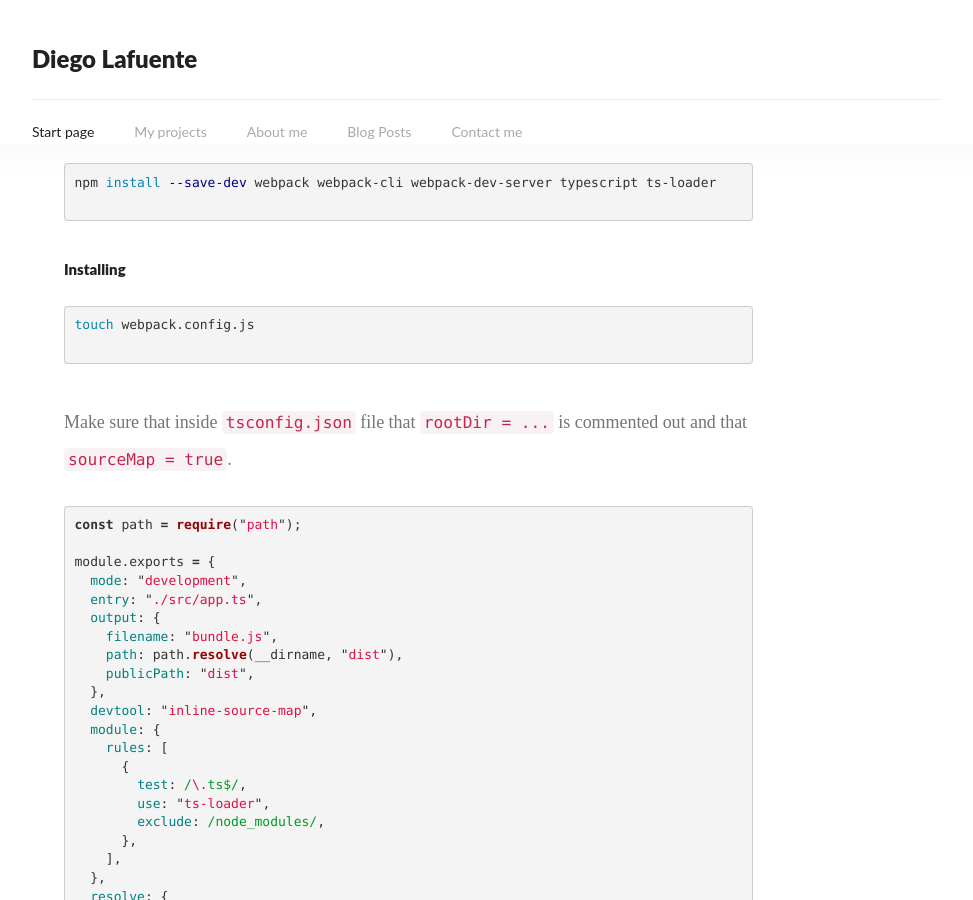
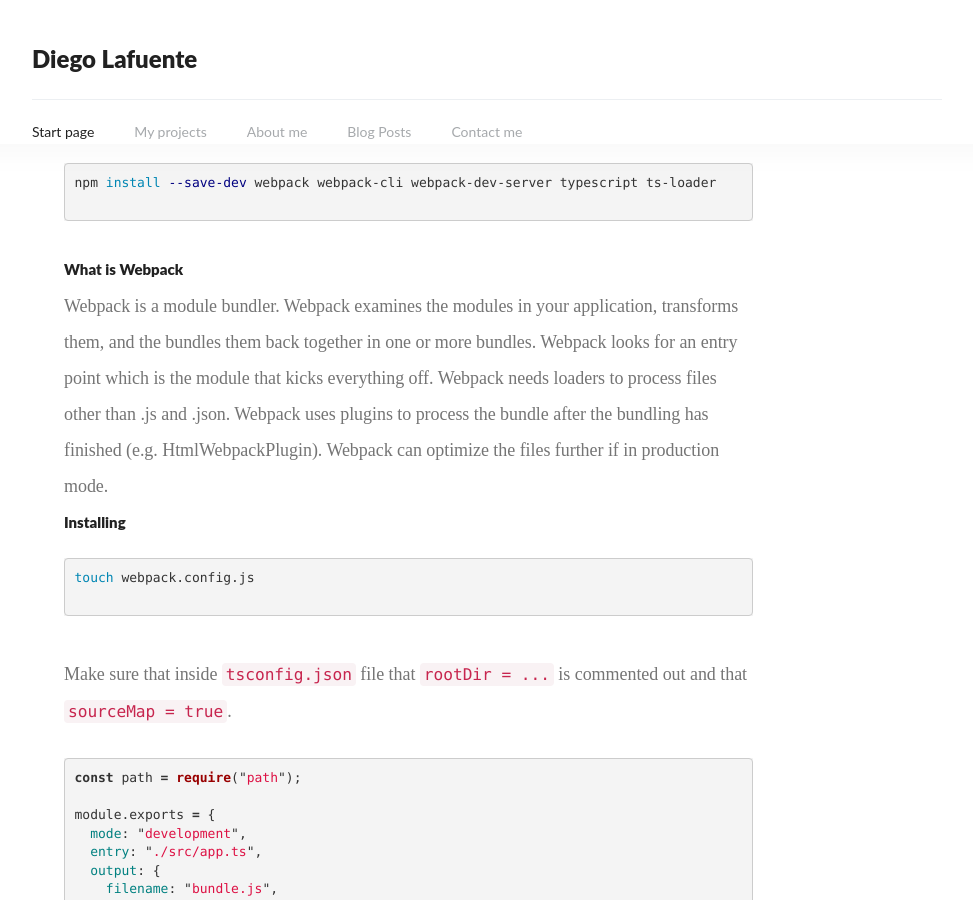
Before and after one commit to dlaf88/dlaf88.github.io, a Jekyll site: the page built from _posts/2021-10-3-typescript-and-webpack.md, in a window 1280 px wide and 900 px high, scrolled down 781 px. Shown: the whole window, without its empty margins (153-1126 px from the left). Built offline with Jekyll 4.4.1, drawn with Linux system fonts in a browser that asks for light colours; nearby versions of some CDN libraries; library files that are not in the unit come from our copies; a script that is not in the unit is left out; comment, search, counter and statistics services are not loaded.

Commit message:
Update 2021-10-3-typescript-and-webpack.md

````diff
--- a/_posts/2021-10-3-typescript-and-webpack.md
+++ b/_posts/2021-10-3-typescript-and-webpack.md
@@ -42,6 +42,9 @@ import * as Utils from 'app.js';
 npm install --save-dev webpack webpack-cli webpack-dev-server typescript ts-loader
 
 ```
+#### What is Webpack
+Webpack is a module bundler. Webpack examines the modules in your application, transforms them, and the bundles them back together in one or more bundles. Webpack looks for an entry point which is the module that kicks everything off. Webpack needs loaders to process files other than .js and .json. Webpack uses plugins to process the bundle after the bundling has finished (e.g. HtmlWebpackPlugin).
+Webpack can optimize the files further if in production mode.
 
 #### Installing
 
````
